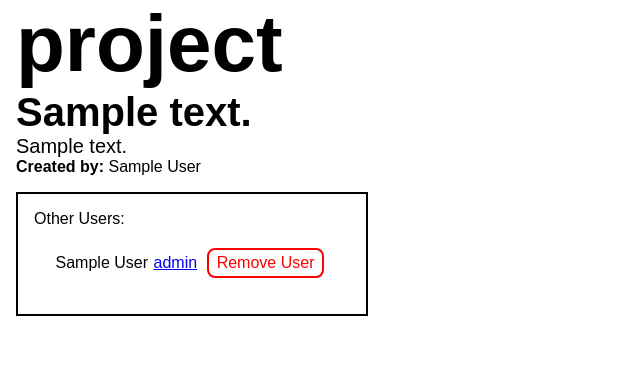
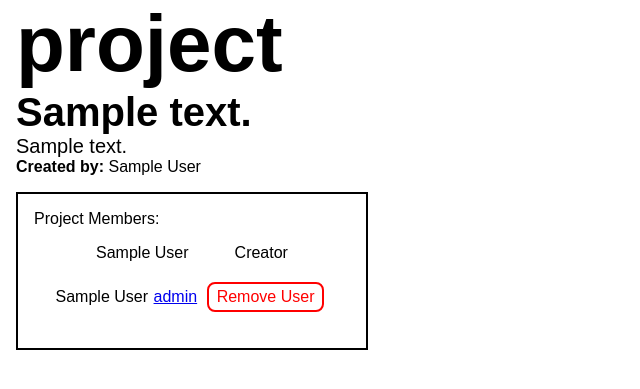
Before and after one commit to andrew-zabloudil/DevTick, a Flask app: page /project/1 in a window 1280 px wide. Shown: the part 206-595 px from the top of the page, without its empty margins (0-640 px from the left). Run offline with Flask 2, Linux system fonts and the light colour scheme; a user stored in the database is signed in; tables that the repository leaves empty hold one stand-in row (values such as "Sample post"); some libraries are stand-ins or nearby versions.

Commit message:
Change user list to order by role

```diff
--- a/templates/project.html
+++ b/templates/project.html
@@ -17,17 +17,23 @@
       <p class="project-creator">Created by: <span>{{ project.creator.name }}</span></p>
       {% if project.invited_users %}
         <ul class="user-list">
-          <p>Other Users:</p>
-          {% for associated_user in project.invited_users %}
-            <li class="user-list-items">
-              {{ associated_user.user.name }}
-              {% if is_creator(project.id) or is_admin(project.id) %}
-                <a href="{{ url_for('edit_user', project_id=project.id, user_id=associated_user.user_id) }}">{{ associated_user.user_role }}</a>
-                <a href="{{ url_for('remove_user', project_id=project.id, user_id=associated_user.user_id) }}" class="nav-button warning">Remove User</a>
-              {% else %}
-                <span>{{ associated_user.user_role }}</span>
-              {% endif %}
-            </li>
+          <p>Project Members:</p>
+          <li class="user-list-items">
+            <span>{{ project.creator.name }}</span>
+            <span>Creator</span>
+          </li>
+          {% for user_role, users in project.invited_users|groupby("user_role") %}
+            {% for user in users %}
+              <li class="user-list-items">
+                <span>{{ user.user.name }}</span>
+                {% if is_creator(project.id) or is_admin(project.id) %}
+                  <a href="{{ url_for('edit_user', project_id=project.id, user_id=user.user_id) }}">{{ user.user_role }}</a>
+                  <a href="{{ url_for('remove_user', project_id=project.id, user_id=user.user_id) }}" class="nav-button warning">Remove User</a>
+                {% else %}
+                  <span>{{ user.user_role }}</span>
+                {% endif %}
+              </li>
+            {% endfor %}
           {% endfor %}
         </ul>
       {% endif %}
```
